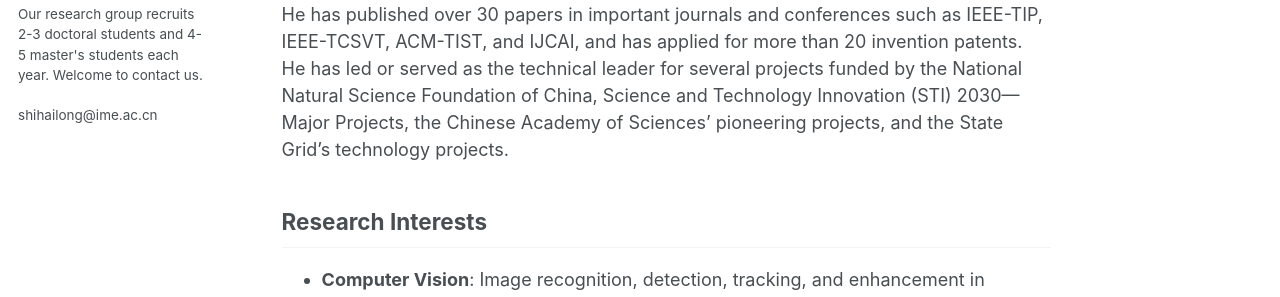
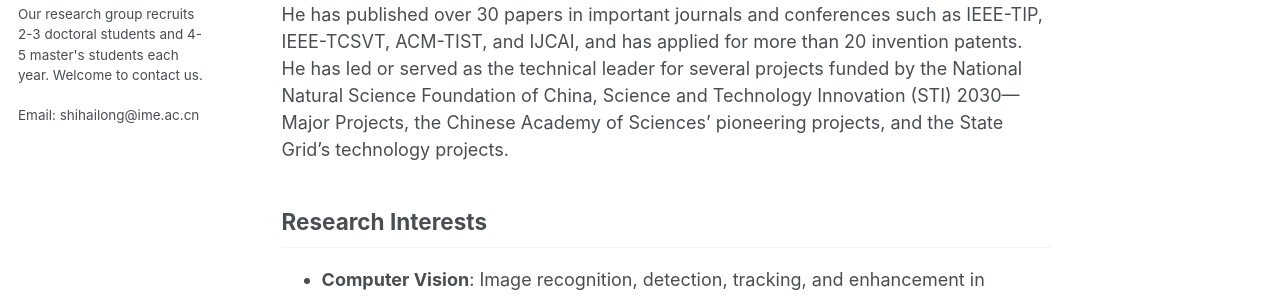
Before and after one commit to shihailong2023/shihailong2023.github.io, a Jekyll site: the page built from _pages/about.md, in a window 1280 px wide. Shown: the part 517-814 px from the top of the page. Built offline with Jekyll 4.4.1, drawn with Linux system fonts in a browser that asks for light colours; part of the change alters nothing that is shown.

Commit message:
Update _config.yml

```diff
--- a/_config.yml
+++ b/_config.yml
@@ -85,7 +85,7 @@ author:
   bio              : "Youth researcher, doctoral supervisor <br>
                       Institute of Microelectronics, Chinese Academy of Sciences. <br><br>
                       Our research group recruits 2-3 doctoral students and 4-5 master's students each year. Welcome to contact us.<br><br>
-                      shihailong@ime.ac.cn"
+                      Email: shihailong@ime.ac.cn"
   location         : # "Sydney, Australia"
   employer         :
   pubmed           : # "https://www.ncbi.nlm.nih.gov/pubmed/?term=john+snow"
```
